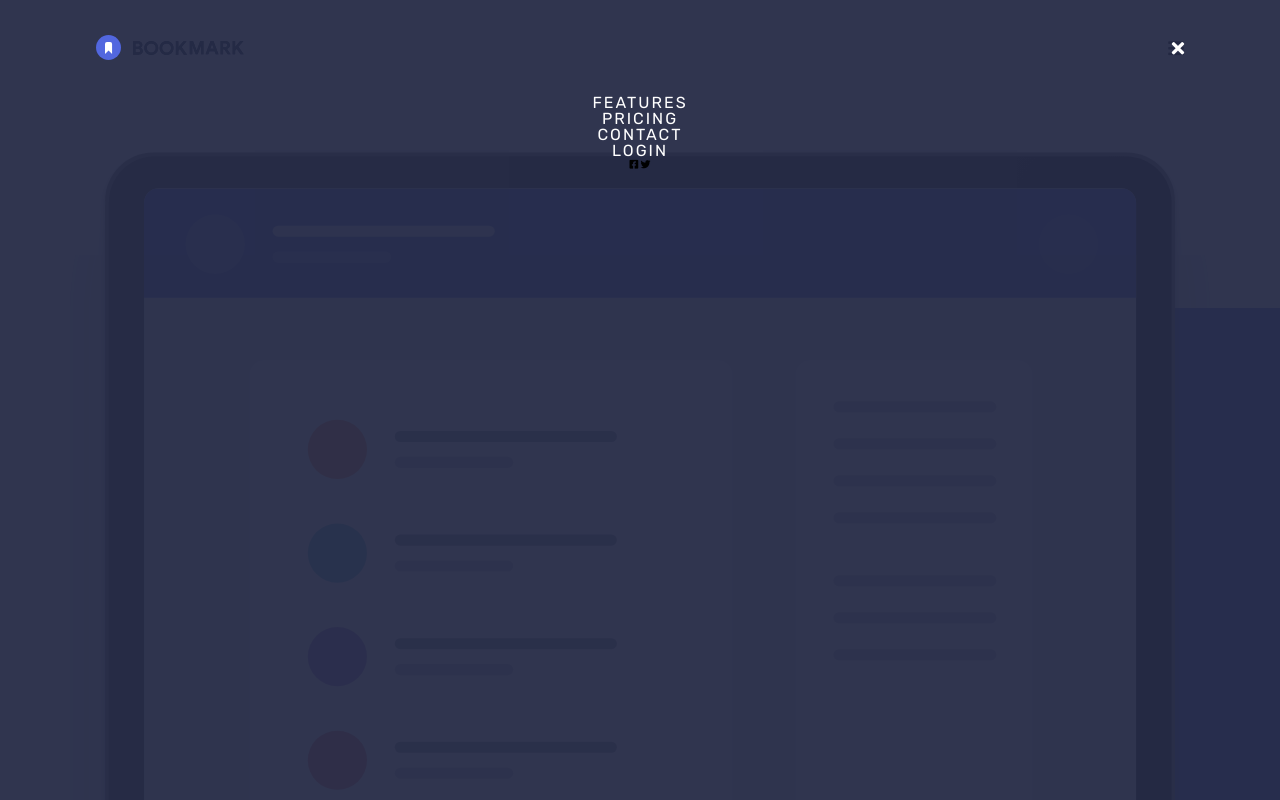
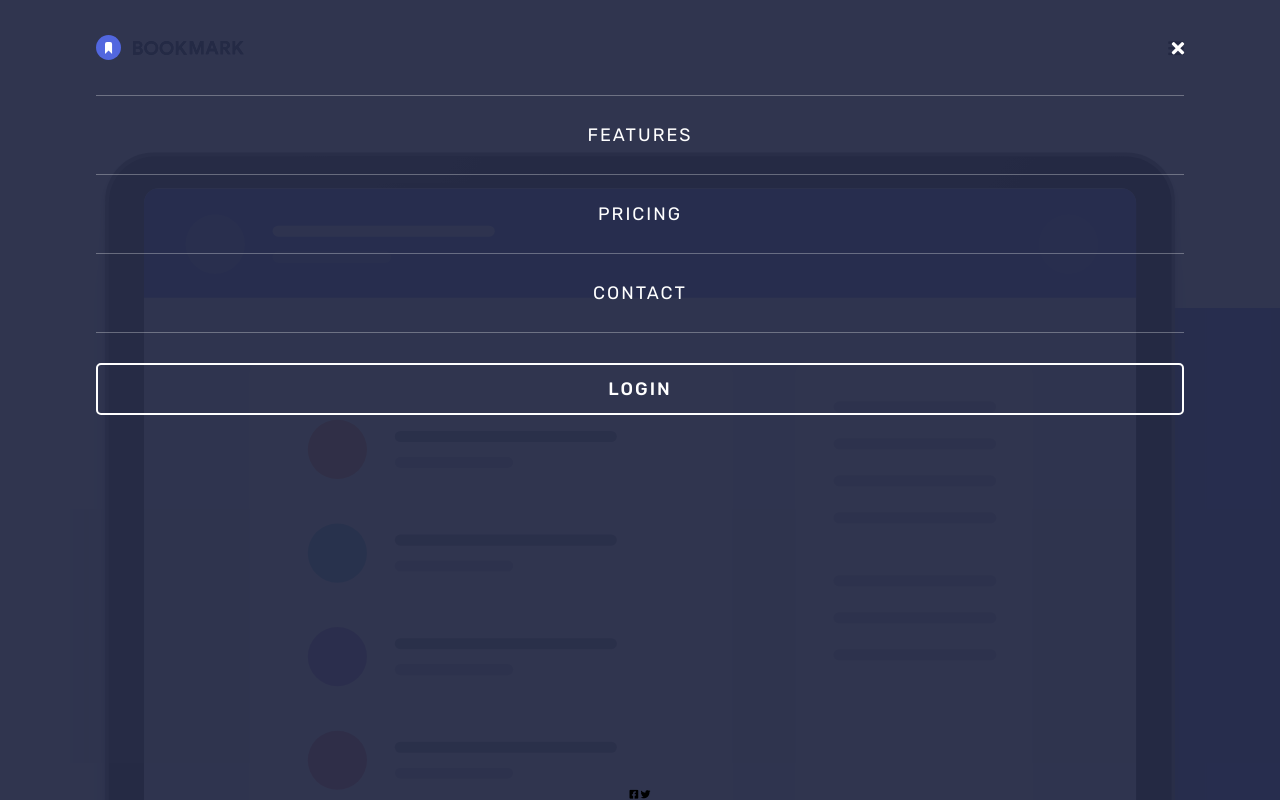
Before and after one commit to declanslevin/bookmark-landing-page-master, a plain HTML site: page index.html in a window 1280 px wide. Shown: the top 800 px of the page. Drawn offline with Linux system fonts and the light colour scheme.

Commit message:
wip - nav menu

```diff
--- a/index.html
+++ b/index.html
@@ -23,15 +23,17 @@
           <img src="./images/logo-bookmark.svg" alt="Bookmark logo" class="header__logo">
           <i class="fas fa-times"></i>
         </div>
-        <ul class="header--nav--list">
-          <li class="header--nav--list__item">Features</li>
-          <li class="header--nav--list__item">Pricing</li>
-          <li class="header--nav--list__item">Contact</li>
-          <li class="header--nav--list__item">Login</li>
-        </ul>
-        <div class="header--nav--social">
-          <i class="header--nav--social__icon fab fa-facebook-square"></i>
-          <i class="header--nav--social__icon fab fa-twitter"></i>
+        <div class="header--nav--body">
+          <ul class="header--nav--body--list">
+            <li class="header--nav--body--list--item"><a href="#" class="header--nav--body--list--item__link">Features</a></li>
+            <li class="header--nav--body--list--item"><a href="#" class="header--nav--body--list--item__link">Pricing</a></li>
+            <li class="header--nav--body--list--item"><a href="#" class="header--nav--body--list--item__link">Contact</a></li>
+            <li class="header--nav--body--list--item"><a href="#" class="header--nav--body--list--item__link login">Login</a></li>
+          </ul>
+          <div class="header--nav--body--social">
+            <i class="header--nav--body--social__icon fab fa-facebook-square"></i>
+            <i class="header--nav--body--social__icon fab fa-twitter"></i>
+          </div>
         </div>
       </div>
     </nav>
--- a/scss/base/_typography.scss
+++ b/scss/base/_typography.scss
@@ -48,10 +48,15 @@ input {
     font-size: 1.8rem;
 }
 
-.header--nav--list {
+.header--nav--body--list--item__link {
+    font-size: 1.8rem;
     color: white;
     text-transform: uppercase;
     letter-spacing: 2px;
+
+    .login {
+        font-weight: 500;
+    }
 }
 
 .faq--list {
--- a/scss/components/_header.scss
+++ b/scss/components/_header.scss
@@ -22,6 +22,7 @@
         .container {
             display: flex;
             flex-direction: column;
+            height: 100%;
         }
 
         &--head {
@@ -31,5 +32,38 @@
             align-items: center;
             padding: 3.5rem 0;
         }
+
+        &--body {
+            width: 100%;
+            height: 100%;
+            display: flex;
+            flex-direction: column;
+            justify-content: space-between;
+
+            &--list {
+                &--item {
+                    padding: 3rem 0;
+                    border-top: 1px solid rgba(255, 255, 255, 0.3);
+
+                    .login {
+                        padding: 15px 0;
+                        display: inline-block;
+                        border: 2px solid white;
+                        border-radius: 5px;
+                        font-weight: 500;
+                        width: 100%;
+                    }
+                }
+            }
+
+            &--social {
+
+            }
+        }
     }
 }
+
+body {
+    height: 100vh;
+    overflow: hidden;
+}
```
Also changed, not shown: scss/styles.css, 1 other file.
